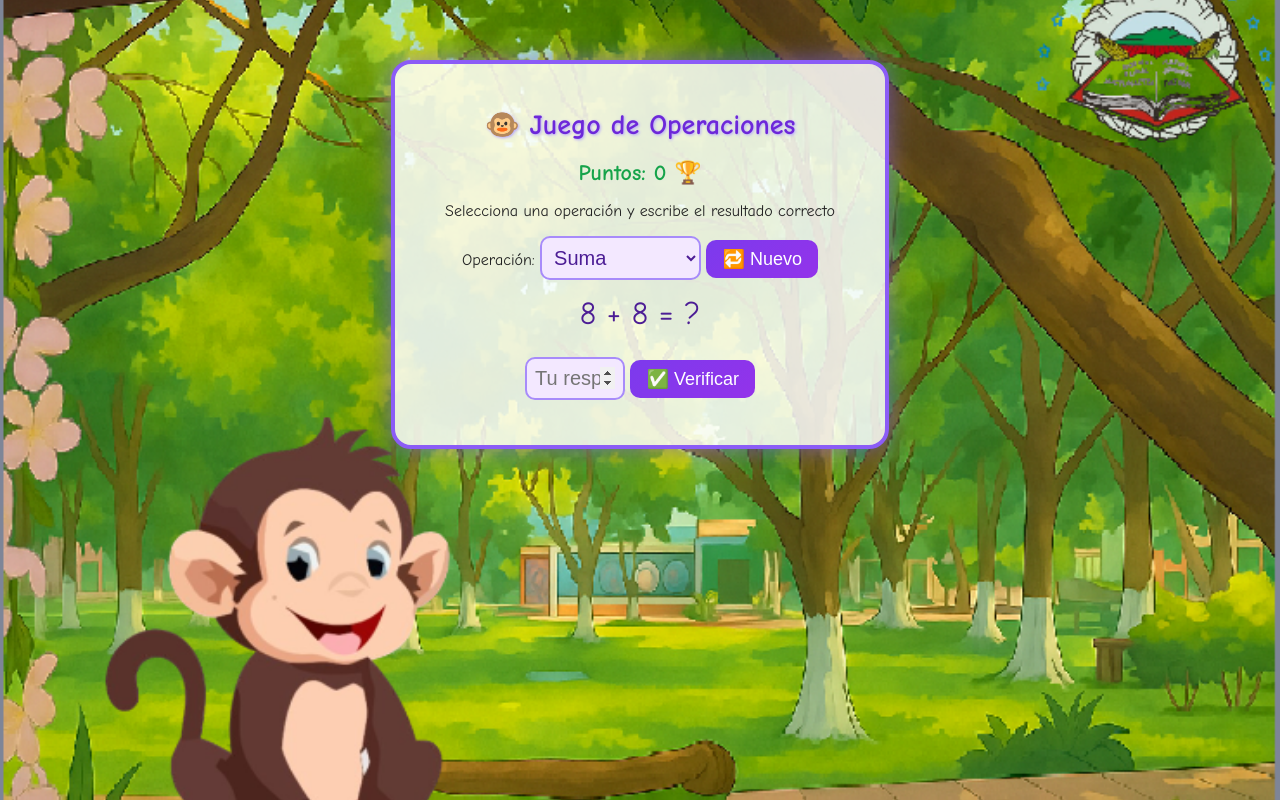
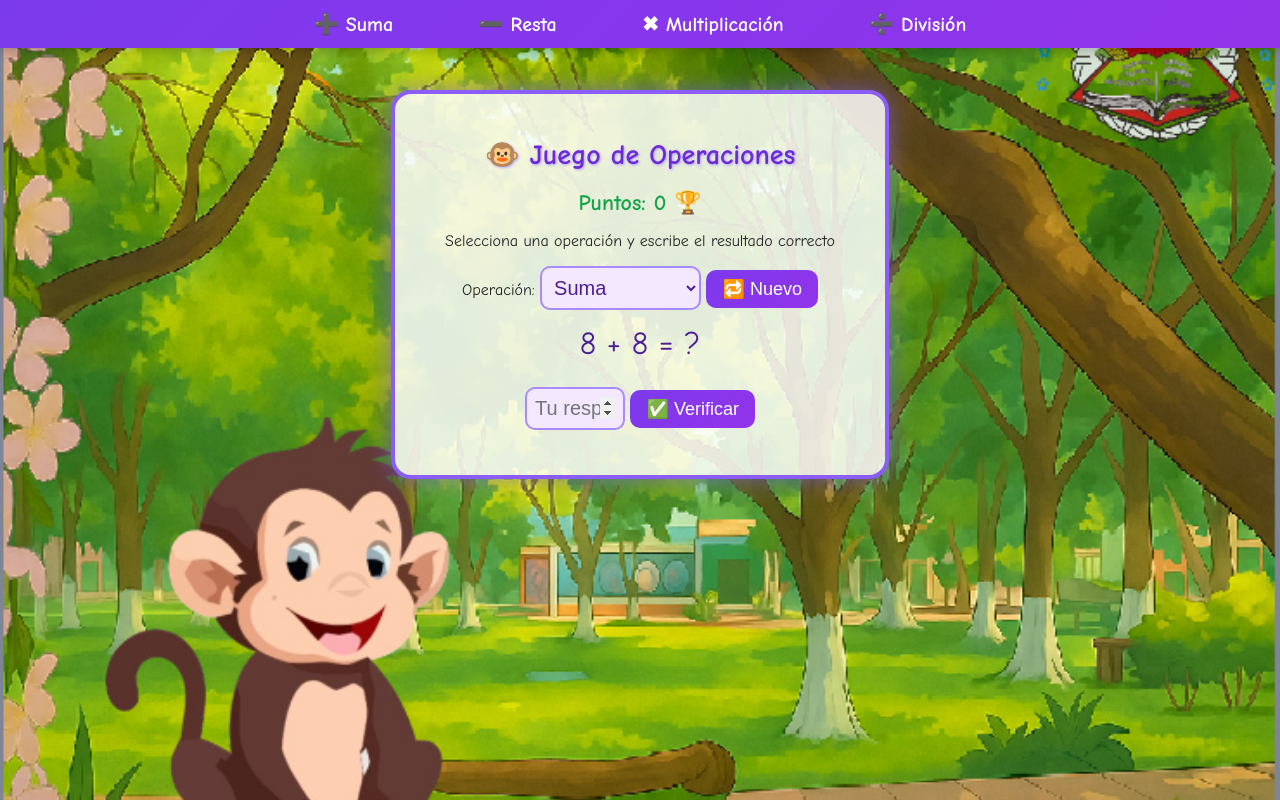
Before and after one commit to claireanzueto/mi-scratch, a plain HTML site: page index.html in a window 1280 px wide. Drawn offline with Linux system fonts and the light colour scheme.

Commit message:
Update index.html

```diff
--- a/index.html
+++ b/index.html
@@ -12,9 +12,38 @@
       background-size: cover;
     }
 
+    /* 🌈 MENÚ SUPERIOR */
+    .menu {
+      position: fixed;
+      top: 0;
+      left: 0;
+      width: 100%;
+      background: linear-gradient(135deg, #7c3aed, #9333ea);
+      padding: 12px 0;
+      text-align: center;
+      box-shadow: 0 4px 10px rgba(0,0,0,0.2);
+      z-index: 1000;
+    }
+
+    .menu a {
+      color: white;
+      font-size: 20px;
+      font-weight: bold;
+      margin: 0 20px;
+      text-decoration: none;
+      padding: 10px 20px;
+      border-radius: 10px;
+      transition: background 0.3s, transform 0.2s;
+    }
+
+    .menu a:hover {
+      background: rgba(255, 255, 255, 0.3);
+      transform: scale(1.1);
+    }
+
     #app {
       position: absolute;
-      top: 60px;
+      top: 90px; /* 🔺 Ajustado para que no se tape con el menú */
       left: 50%;
       transform: translateX(-50%);
       background: rgba(255, 255, 255, 0.85);
@@ -95,6 +124,15 @@
   </style>
 </head>
 <body>
+
+  <!-- 🌈 MENÚ SUPERIOR -->
+  <div class="menu">
+    <a href="suma.html">➕ Suma</a>
+    <a href="resta.html">➖ Resta</a>
+    <a href="multiplicacion.html">✖ Multiplicación</a>
+    <a href="division.html">➗ División</a>
+  </div>
+
   <div id="app">
     <h1>🐵 Juego de Operaciones</h1>
     <div id="puntos">Puntos: 0 🏆</div>
@@ -163,10 +201,8 @@
       }
 
       if (Math.abs(respuesta - resultadoCorrecto) < 0.001) {
-        resultadoEl.textContent = "🎉 ¡Correcto!";
-        resultadoEl.style.color = "green";
-        puntos++;
-        puntosEl.textContent = `Puntos: ${puntos} 🏆`;
+        resultadoEl.textContent = "🎉 ¡Correcto!"; resultadoEl.style.color = "green";
+        puntos++; puntosEl.textContent = `Puntos: ${puntos} 🏆`;
         lanzarConfeti();
       } else {
         resultadoEl.textContent = `❌ Incorrecto. Era ${resultadoCorrecto}.`;
@@ -176,17 +212,15 @@
 
     generarEjercicio();
 
-    // 🎊 Confeti animado (por 3 segundos)
+    // 🎊 CONFETI
     const canvas = document.querySelector('.confetti');
     const ctx = canvas.getContext('2d');
     let confettis = [];
     let animando = false;
-
     function lanzarConfeti() {
-      if (confetiActivo) return; // evitar múltiples lanzamientos
+      if (confetiActivo) return;
       confetiActivo = true;
       confettis = [];
-
       for (let i = 0; i < 120; i++) {
         confettis.push({
           x: Math.random() * window.innerWidth,
@@ -196,40 +230,27 @@
           s: Math.random() * 3 + 2
         });
       }
-
       let tiempoInicio = Date.now();
       animando = true;
       function animarConfeti() {
         if (!animando) return;
         const tiempo = Date.now() - tiempoInicio;
-
         ctx.clearRect(0, 0, canvas.width, canvas.height);
         confettis.forEach((p) => {
-          p.y += p.s;
-          p.x += Math.sin(p.y * 0.05);
+          p.y += p.s; p.x += Math.sin(p.y * 0.05);
           if (p.y > window.innerHeight) p.y = 0;
-          ctx.beginPath();
-          ctx.arc(p.x, p.y, p.r, 0, Math.PI * 2);
-          ctx.fillStyle = p.c;
-          ctx.fill();
+          ctx.beginPath(); ctx.arc(p.x, p.y, p.r, 0, Math.PI * 2);
+          ctx.fillStyle = p.c; ctx.fill();
         });
-
-        if (tiempo < 3000) {
-          requestAnimationFrame(animarConfeti);
-        } else {
-          ctx.clearRect(0, 0, canvas.width, canvas.height);
-          confetiActivo = false;
-        }
+        if (tiempo < 3000) { requestAnimationFrame(animarConfeti); }
+        else { ctx.clearRect(0, 0, canvas.width, canvas.height); confetiActivo = false; }
       }
       animarConfeti();
     }
-
     function ajustarCanvas() {
-      canvas.width = window.innerWidth;
-      canvas.height = window.innerHeight;
+      canvas.width = window.innerWidth; canvas.height = window.innerHeight;
     }
-    window.onresize = ajustarCanvas;
-    ajustarCanvas();
+    window.onresize = ajustarCanvas; ajustarCanvas();
   </script>
 </body>
 </html>
```
